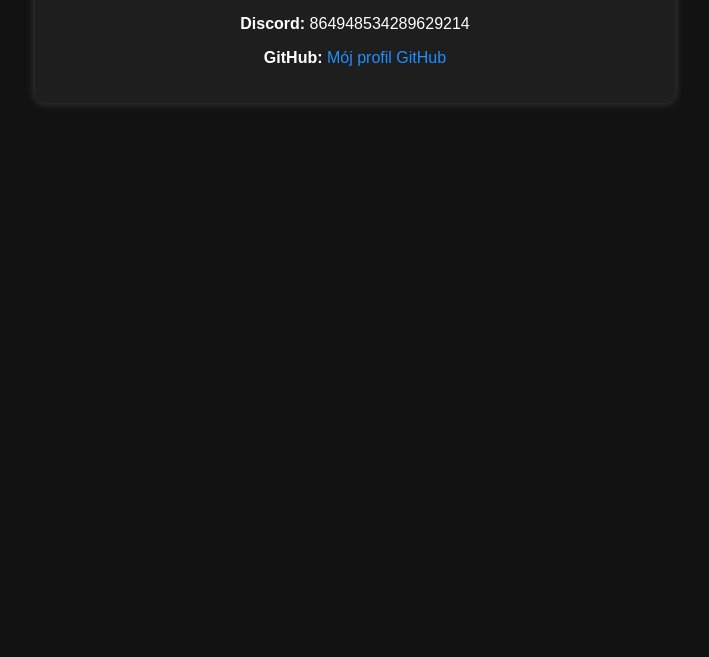
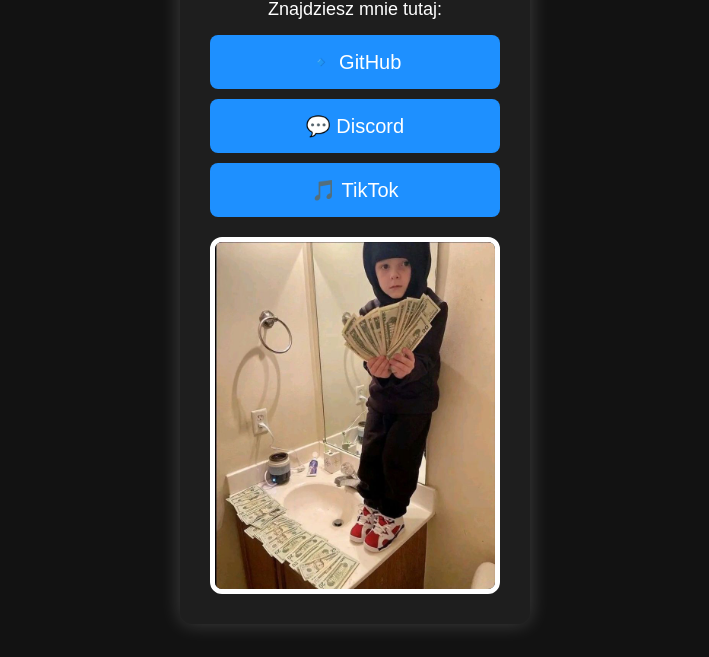
Before and after one commit to K4p1chuu/K4p1chuuu, a plain HTML site: page index.html in a window 1280 px wide. Shown: the part 143-800 px from the top of the page, without its empty margins (285-994 px from the left). Drawn offline with Linux system fonts and the light colour scheme.

```diff
--- a/index.html
+++ b/index.html
@@ -5,32 +5,90 @@
     <meta name="viewport" content="width=device-width, initial-scale=1.0">
     <title>Moja Strona</title>
     <style>
+        * {
+            margin: 0;
+            padding: 0;
+            box-sizing: border-box;
+            font-family: Arial, sans-serif;
+        }
+
         body {
             background-color: #121212;
-            color: #ffffff;
-            font-family: Arial, sans-serif;
+            color: #fff;
+            display: flex;
+            justify-content: center;
+            align-items: center;
+            height: 100vh;
             text-align: center;
-            padding: 50px;
+            flex-direction: column;
         }
-        a {
-            color: #1e90ff;
+
+        .container {
+            background-color: #1e1e1e;
+            padding: 30px;
+            border-radius: 12px;
+            box-shadow: 0px 0px 20px rgba(255, 255, 255, 0.2);
+            transition: transform 0.3s ease-in-out;
+            width: 350px;
+        }
+
+        .container:hover {
+            transform: scale(1.05);
+        }
+
+        h1 {
+            font-size: 28px;
+            margin-bottom: 15px;
+        }
+
+        p {
+            font-size: 18px;
+            margin-bottom: 15px;
+        }
+
+        .buttons a {
+            display: block;
+            background: #1e90ff;
+            color: white;
             text-decoration: none;
+            padding: 15px;
+            margin: 10px 0;
+            border-radius: 8px;
+            font-size: 20px;
+            transition: 0.3s;
         }
-        .container {
-            max-width: 600px;
-            margin: auto;
-            padding: 20px;
-            border-radius: 10px;
-            background-color: #1e1e1e;
-            box-shadow: 0px 0px 10px rgba(255, 255, 255, 0.2);
+
+        .buttons a:hover {
+            background: #0f6cd4;
+            transform: scale(1.1);
+        }
+
+        .image-box {
+            margin-top: 20px;
+            border: 5px solid #fff;
+            border-radius: 12px;
+            overflow: hidden;
+            width: 100%;
+        }
+
+        .image-box img {
+            width: 100%;
+            display: block;
         }
     </style>
 </head>
 <body>
     <div class="container">
         <h1>Witaj na mojej stronie!</h1>
-        <p><strong>Discord:</strong> 864948534289629214</p>
-        <p><strong>GitHub:</strong> <a href="#" target="_blank">Mój profil GitHub</a></p>
+        <p>Znajdziesz mnie tutaj:</p>
+        <div class="buttons">
+            <a href="https://github.com/MrFratczak" target="_blank">🔹 GitHub</a>
+            <a href="https://discordapp.com/users/864948534289629214" target="_blank">💬 Discord</a>
+            <a href="https://www.tiktok.com/@k4p1chu_" target="_blank">🎵 TikTok</a>
+        </div>
+        <div class="image-box">
+            <img src="cashman.png" alt="Zdjęcie">
+        </div>
     </div>
 </body>
 </html>
```
Also changed, not shown: cashman.png (added).
